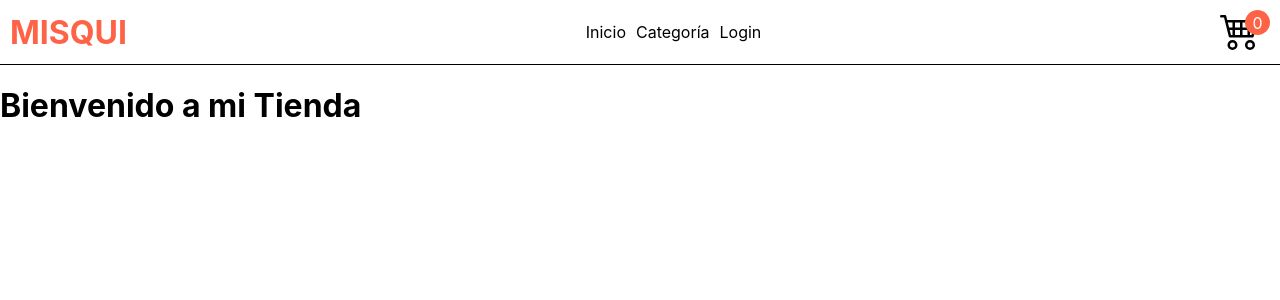
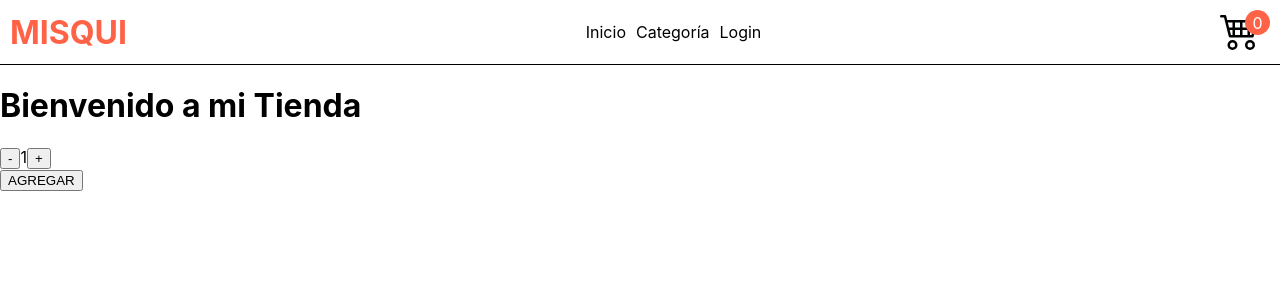
Before and after one commit to blikroy/misqui-vidal, a React (Create React App) app: page / in a window 1280 px wide. Shown: the top 300 px of the page. Built offline with nearby package versions, Linux system fonts and the light colour scheme.

Commit message:
contador en modulo ItemCount

```diff
--- a/src/components/CartWidget.js
+++ b/src/components/CartWidget.js
@@ -2,7 +2,7 @@ const CartWidget = () => {
     return(
         <div className="carrito">
             <span className='carritoIcono'>
-                <svg xmlns="http://www.w3.org/2000/svg" width="40" height="40" fill="currentColor" class="bi bi-cart4" viewBox="0 0 16 16">
+                <svg xmlns="http://www.w3.org/2000/svg" width="40" height="40" fill="currentColor" className="bi bi-cart4" viewBox="0 0 16 16">
                     <path d="M0 2.5A.5.5 0 0 1 .5 2H2a.5.5 0 0 1 .485.379L2.89 4H14.5a.5.5 0 0 1 .485.621l-1.5 6A.5.5 0 0 1 13 11H4a.5.5 0 0 1-.485-.379L1.61 3H.5a.5.5 0 0 1-.5-.5zM3.14 5l.5 2H5V5H3.14zM6 5v2h2V5H6zm3 0v2h2V5H9zm3 0v2h1.36l.5-2H12zm1.11 3H12v2h.61l.5-2zM11 8H9v2h2V8zM8 8H6v2h2V8zM5 8H3.89l.5 2H5V8zm0 5a1 1 0 1 0 0 2 1 1 0 0 0 0-2zm-2 1a2 2 0 1 1 4 0 2 2 0 0 1-4 0zm9-1a1 1 0 1 0 0 2 1 1 0 0 0 0-2zm-2 1a2 2 0 1 1 4 0 2 2 0 0 1-4 0z"/>
                 </svg>
             </span>
--- /dev/null
+++ b/src/components/ItemCount.js
@@ -0,0 +1,28 @@
+import { useState } from 'react'
+
+export const ItemCount = ({limite, inicio, alerta}) => {
+    const [contador, setContador] = useState(inicio)
+
+    const restar = () => {
+        if(contador >= 2) {
+            setContador(contador-1);
+        }
+    }
+
+    const sumar = () => {
+        if(contador <= limite){
+            setContador(contador+1)
+        }
+    }
+  return (
+    <>
+    <button onClick={restar}>-</button>
+    <span>{contador}</span>
+    <button onClick={sumar}>+</button>
+    <br/>
+    <button onClick={()=>alerta(contador)}>AGREGAR</button>
+    </>
+  )
+}
+
+export default ItemCount
--- a/src/components/ItemListContainer.js
+++ b/src/components/ItemListContainer.js
@@ -1,6 +1,15 @@
+import ItemCount from './ItemCount';
+
 const ItemListContainer = (props) => {
+
+    const alerta = (numero) => {
+        alert("Acabas de agregar " + numero + " productos")
+    }
     return(
+        <>
         <h1>{props.saludo}</h1>
+        <ItemCount limite={4} inicio={1} alerta={alerta} />
+      </>
     );
 }
 export default ItemListContainer;
```
